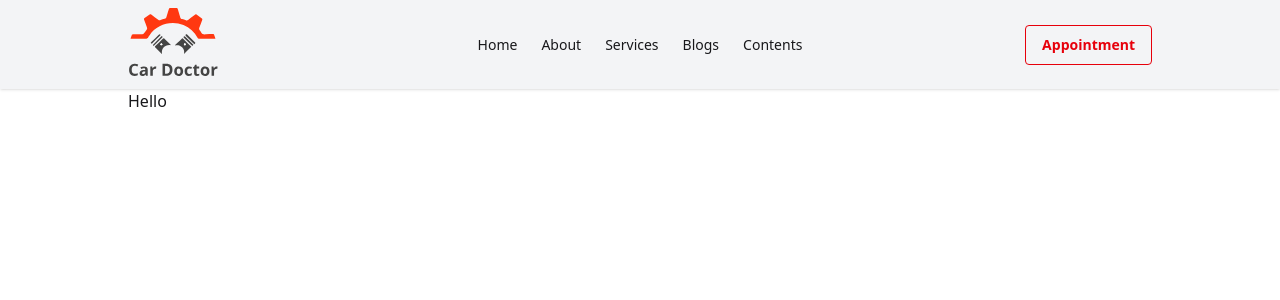
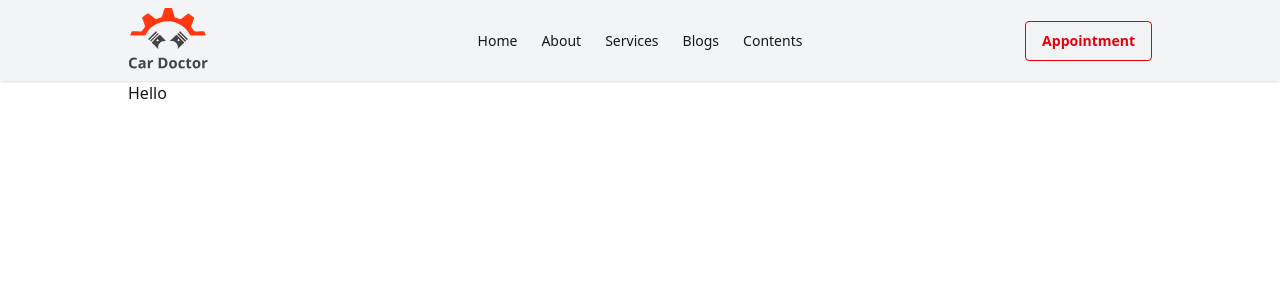
Before and after one commit to helal366/car_doctor, a Next.js app: page / in a window 1280 px wide. Shown: the top 300 px of the page. Built offline with nearby package versions, Linux system fonts and the light colour scheme.

Commit message:
Services component created.

```diff
--- /dev/null
+++ b/src/app/components/Services.jsx
@@ -0,0 +1,7 @@
+import React from 'react'
+
+export default function Services() {
+  return (
+    <div>Services</div>
+  )
+}
--- a/src/components/Navbar.jsx
+++ b/src/components/Navbar.jsx
@@ -26,7 +26,7 @@ export default function Navbar() {
                     </ul>
                 </div>
                 <Link href={'/'} className="text-xl">
-                    <Image src={'/assets/logo.svg'} width={90} height={73} alt='Logo' />
+                    <Image src={'/assets/logo.svg'} width={80} height={65} alt='Logo' />
                 </Link>
             </div>
             <div className="navbar-center hidden lg:flex">
```
